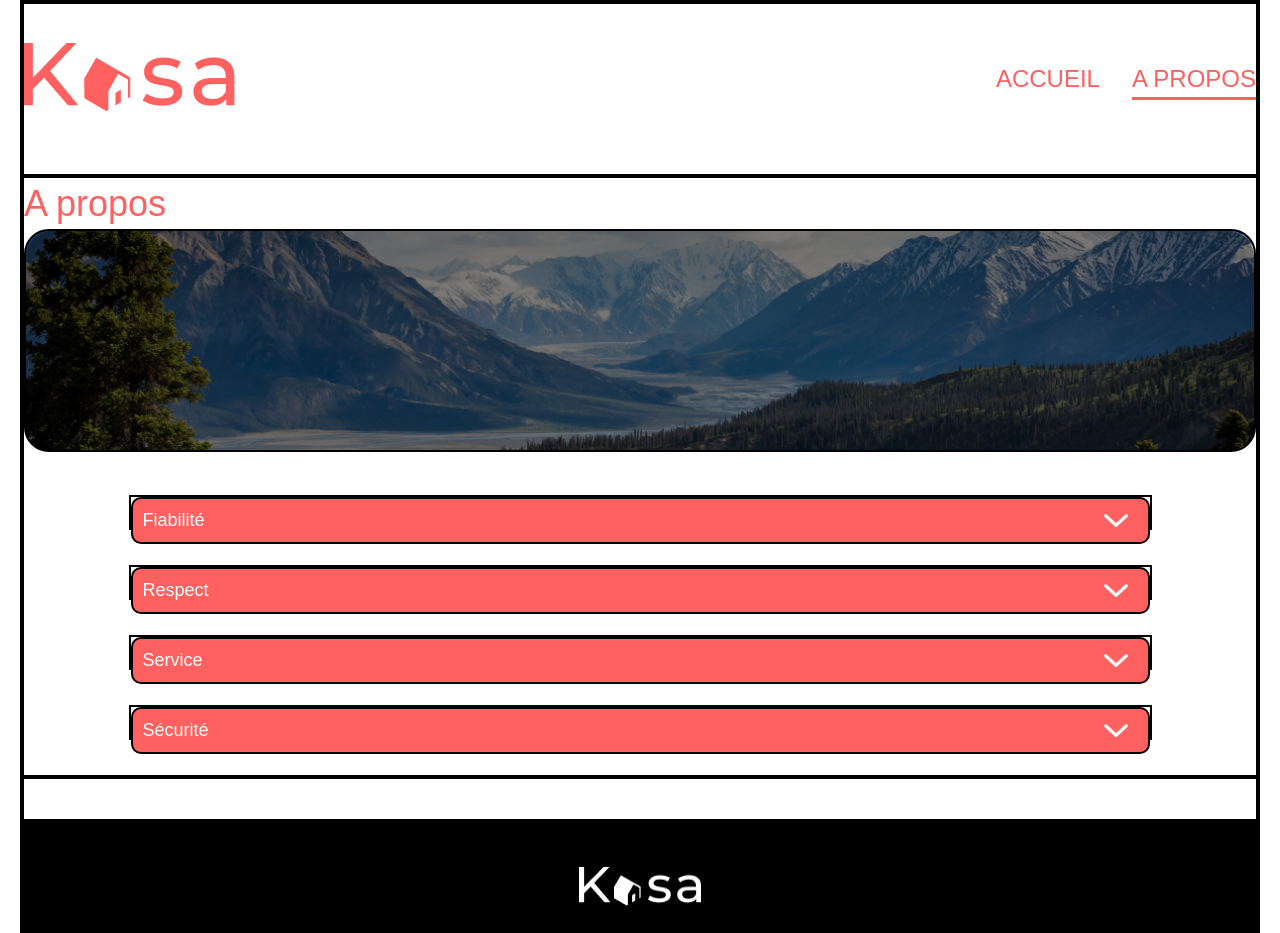
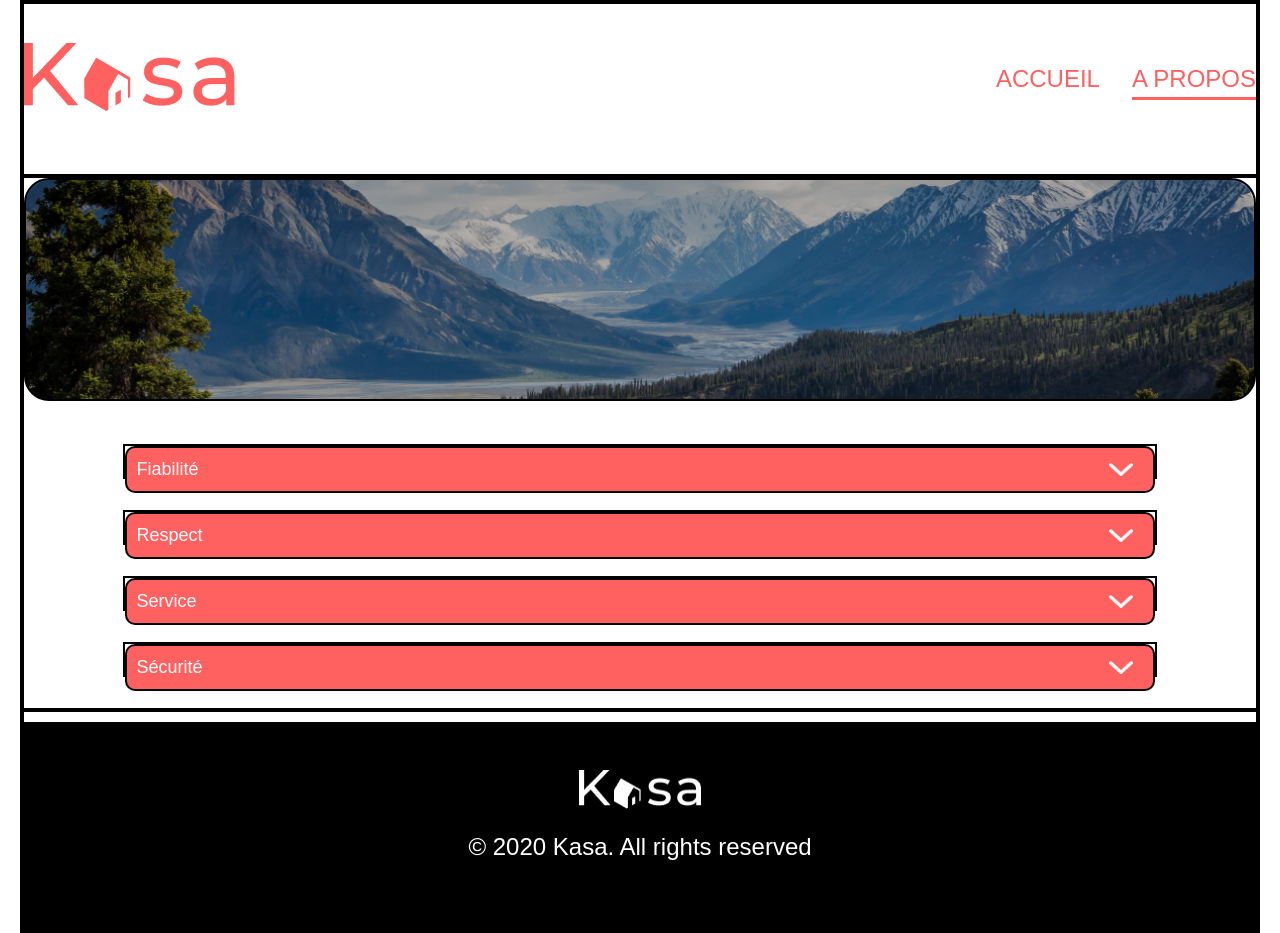
Before and after one commit to Axel75018/kasa, a React (Create React App) app: page /a-propos in a window 1280 px wide. Shown: the top 933 px of the page. Built offline with nearby package versions, Linux system fonts and the light colour scheme.

Commit message:
css desk ok

```diff
--- a/src/assets/style/style.css
+++ b/src/assets/style/style.css
@@ -423,7 +423,7 @@ div.cardListContainer ul a :hover {
 }
 
 footer {
-  margin-top: 40px;
+  margin-top: 10px;
   background-color: black;
   color: white;
   height: 210px;
@@ -498,7 +498,7 @@ div.banniereHome::before {
   left: 0;
   width: 100%;
   height: 100%;
-  background: rgba(0, 0, 0, 0.5); /* noir avec 50% d'opacité */
+  background: rgba(0, 0, 0, 0.3); /* noir avec 30% d'opacité */
   border-radius: 25px;
   z-index: 1;
 }
@@ -613,8 +613,9 @@ div.collapseContenu.montre {
 }
 div.collapseContenu.cache {
   transform-origin: bottom;
+  opacity: 0;
   transform: scaleY(0);
-  transition: height 1s ease-in-out;
+  transition: opacity 0.1s ease-in-out;
   padding: 0;
   height: 0;
 }
@@ -751,6 +752,9 @@ section.logementInfos div.titreLieuxTag ul {
   flex-direction: row;
   align-items: center;
   gap: 10px;
+  flex-wrap: wrap;
+  justify-content: flex-start;
+  padding: 0;
 }
 section.logementInfos div.titreLieuxTag ul li {
   list-style: none;
@@ -823,8 +827,8 @@ section.aboutCollapse {
   align-items: center;
 }
 section.aboutCollapse div.collapseContainer {
-  width: 1023px;
-  height: auto;
+  width: 84%;
+  margin-bottom: 31px;
 }
 section.aboutCollapse div.collapseContainer div.collapseTitre {
   height: 47px;
--- a/src/components/banniere/_bannierhome.scss
+++ b/src/components/banniere/_bannierhome.scss
@@ -17,7 +17,7 @@ div.banniereHome {
     left: 0;
     width: 100%;
     height: 100%;
-    background: rgba(0, 0, 0, 0.5); /* noir avec 50% d'opacité */
+    background: rgba(0, 0, 0, 0.3); /* noir avec 30% d'opacité */
     border-radius: $radiusFirst;
     z-index: 1;
   }
--- a/src/components/collapse/_collapse.scss
+++ b/src/components/collapse/_collapse.scss
@@ -43,9 +43,9 @@ div.collapseContenu {
 
   &.cache {
     transform-origin: bottom;
-    // opacity: 0;
+    opacity: 0;
     transform: scaleY(0);
-    transition: height 1s ease-in-out;
+    transition: opacity 0.1s ease-in-out;
     padding: 0;
     height: 0;
   }
--- a/src/components/footer/_footer.scss
+++ b/src/components/footer/_footer.scss
@@ -1,5 +1,5 @@
 footer {
-  margin-top: 40px;
+  margin-top: 10px;
   background-color: black;
   color: white;
   height: 210px;
--- a/src/pages/a-propos/About.jsx
+++ b/src/pages/a-propos/About.jsx
@@ -6,7 +6,6 @@ import imageBanniereAbout from "..//..//assets//images//banner-about.jpg";
 const About = () => {
   return (
     <div>
-      <h1>A propos</h1>
       <BanniereHome h2banniere={""} imageBanniere={imageBanniereAbout} />
       <section className="aboutCollapse">
         <Collapse2
--- a/src/pages/a-propos/_about.scss
+++ b/src/pages/a-propos/_about.scss
@@ -5,8 +5,8 @@ section.aboutCollapse {
   align-items: center;
 
   div.collapseContainer {
-    width: 1023px;
-    height: auto;
+    width: 84%;
+    margin-bottom: 31px;
 
     div.collapseTitre {
       height: 47px;
--- a/src/pages/logements/_logement.scss
+++ b/src/pages/logements/_logement.scss
@@ -64,6 +64,9 @@ section.logementInfos {
       flex-direction: row;
       align-items: center;
       gap: 10px;
+      flex-wrap: wrap;
+      justify-content: flex-start;
+      padding: 0;
       li {
         list-style: none;
         background-color: $ColorFirst;
```
Also changed, not shown: 1 other file (tests, documents, lock files or other folders).
